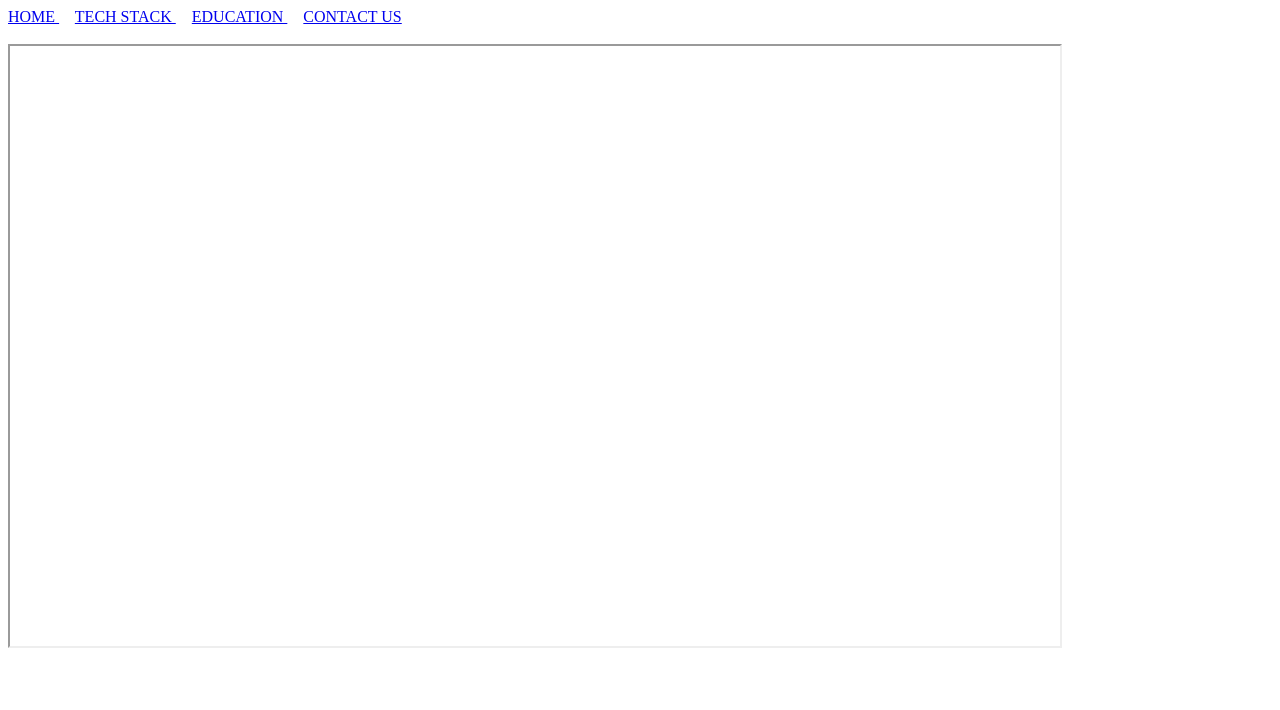
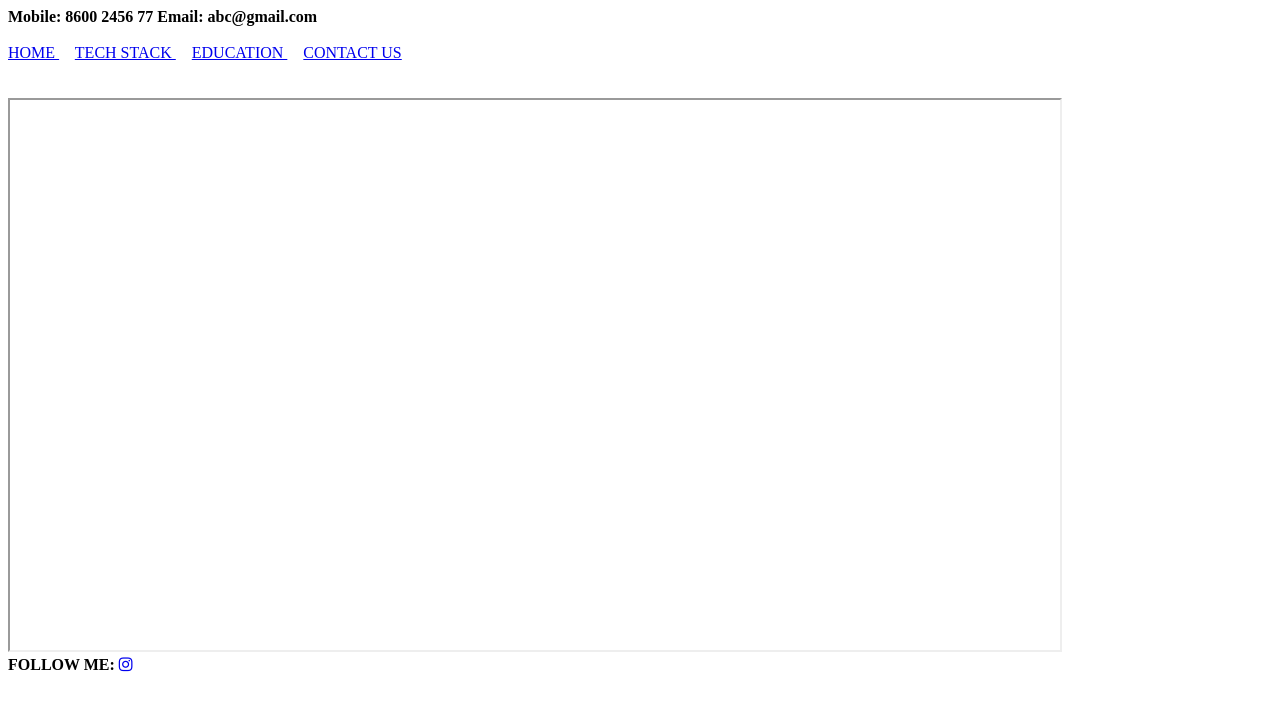
Before and after one commit to nehabirajdar996/my-profile, a plain HTML site: page index.html in a window 1280 px wide. Drawn offline with Linux system fonts and the light colour scheme.

Commit message:
added header and footer
added header and footer

```diff
--- a/index.html
+++ b/index.html
@@ -2,15 +2,29 @@
 <html>
     <head>
         <title>index number</title>
-    </head>
+        <!-- CDN link -->
+        <link rel="stylesheet" href="https://cdnjs.cloudflare.com/ajax/libs/font-awesome/4.7.0/css/font-awesome.min.css">
     <body>
+        <header>
+            <strong> Mobile: 8600 2456 77 </strong>
+            <strong> Email: abc@gmail.com </strong>
+        </header>
+        <BR>
+        <nav>
         <a href="home.html" target="My frame" > HOME </a> &nbsp; &nbsp;
         <a href="techStack.html" target="My frame"> TECH STACK </a>  &nbsp; &nbsp;
         <a href="education.html" target="My frame"> EDUCATION </a>  &nbsp; &nbsp;
         <a href="contactus.html" target="My frame"> CONTACT US </a>
+    </nav>
         <br> <br>
-        <iframe width="1050px" height="600px"  name="My frame"></iframe>
+        <iframe width="1050px" height="550px"  name="My frame"></iframe>
+     <BR>
+        <footer>
 
+        <strong>FOLLOW ME:</strong>
+        <a href="https://www.instagram.com/" target="_blank"><i class="fa fa-instagram" aria-hidden="true"></i></a>
+
+     </footer>
 
     </body>
 
```
Also changed, not shown: contactus.html (+4 -0 lines).
